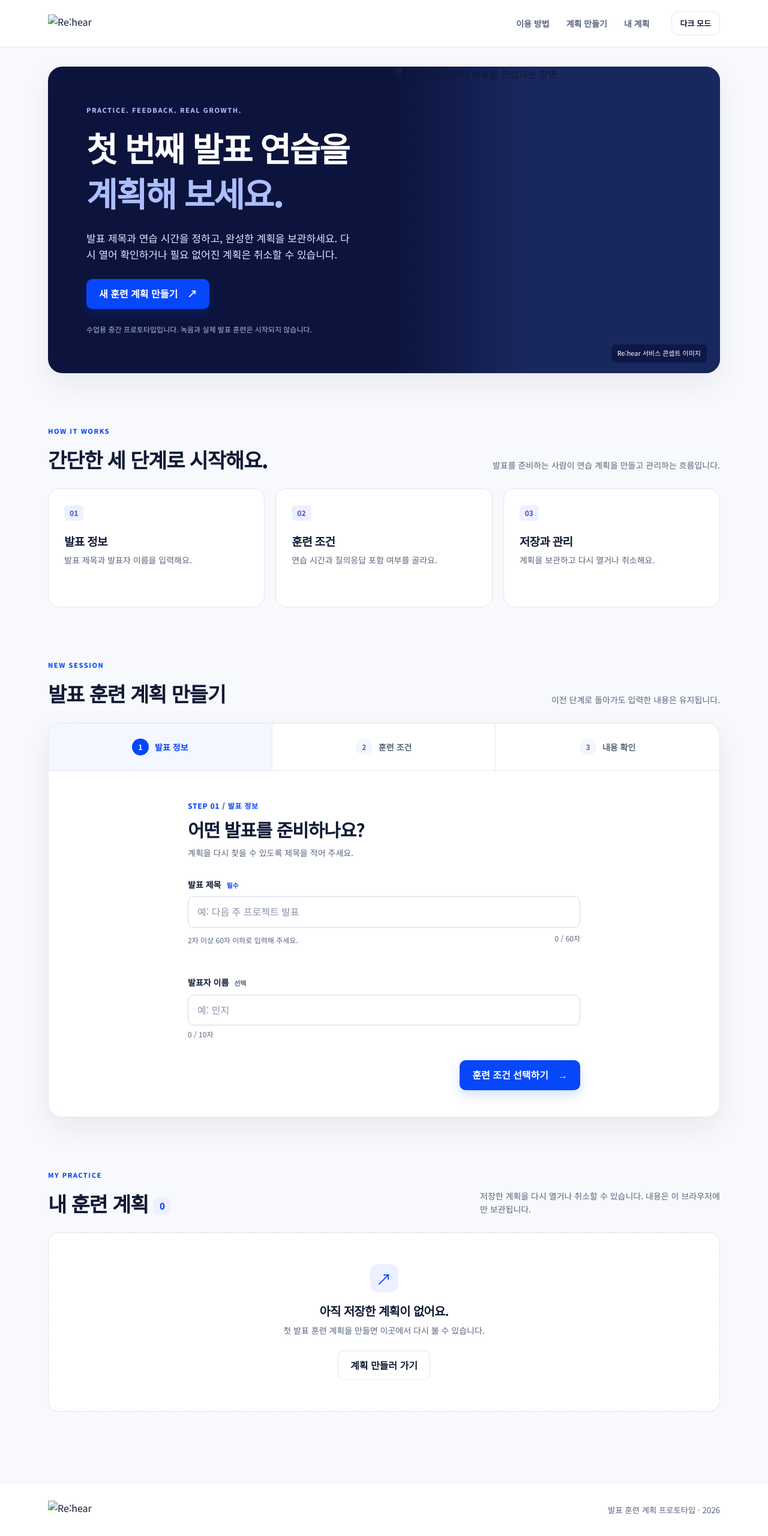
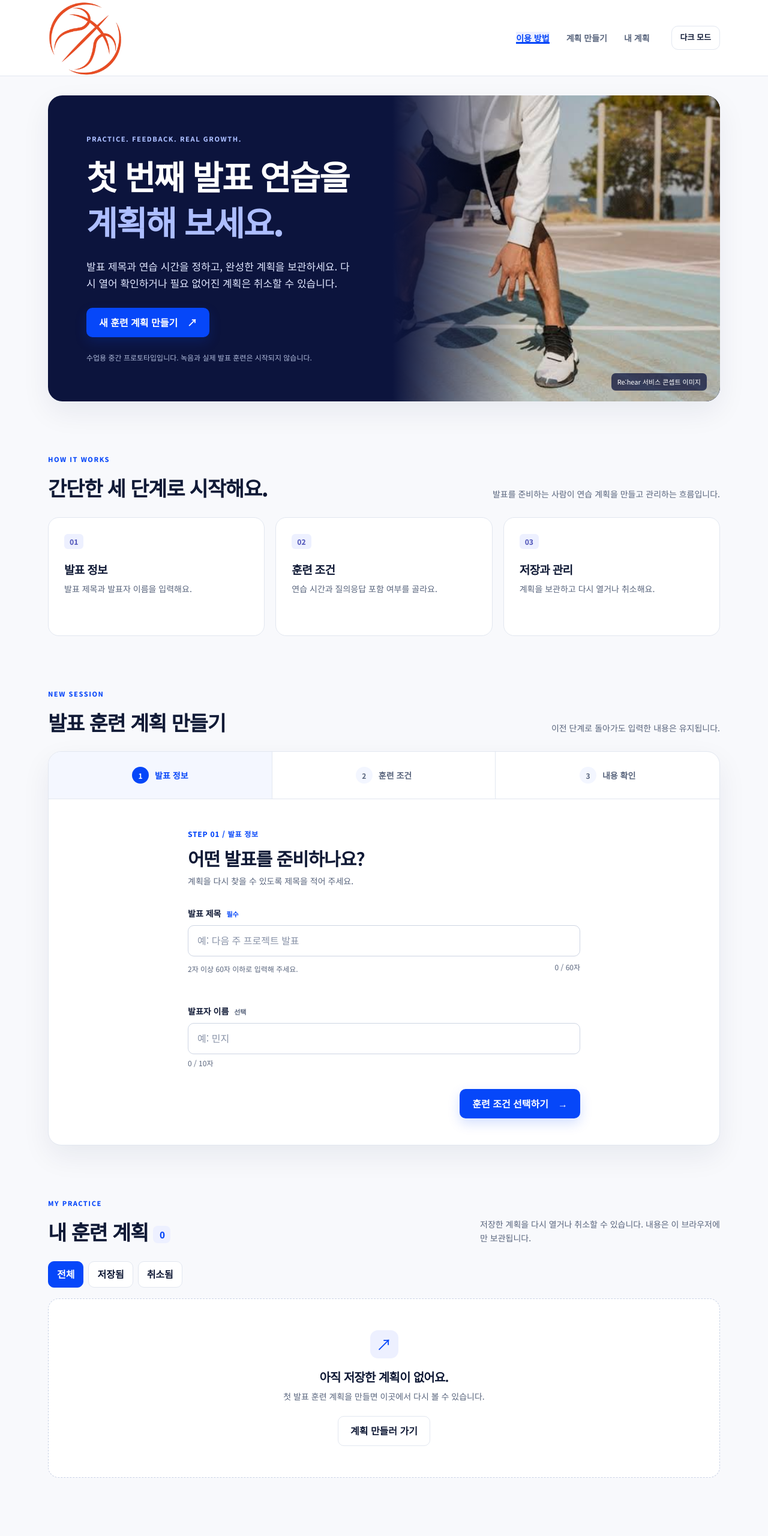
Before and after one commit to Kishi18/uiuxprogramming, a plain HTML site: page index.html in a window 1280 px wide. Shown: the top 2560 px of the page at 60% size. Drawn offline with Linux system fonts and the light colour scheme.

Commit message:
10주차 커밋

```diff
--- a/index.html
+++ b/index.html
@@ -14,11 +14,20 @@
 <body>
   <header class="site-header">
     <div class="container header-inner">
-      <a class="brand" href="#top" aria-label="Re:hear 맨 위로"><img src="assets/images/rehear-wordmark.png" alt="Re:hear" width="512" height="124"></a>
-      <nav aria-label="주요 메뉴">
-        <a href="#about">이용 방법</a>
-        <a href="#planner">계획 만들기</a>
-        <a href="#archive">내 계획</a>
+      <a class="brand" href="#top" aria-label="Re:hear 맨 위로">
+        <img src="assets/images/rehear-wordmark.png" alt="Re:hear" width="512" height="124">
+      </a>
+
+      <button id="menu-toggle" class="menu-toggle" type="button" aria-controls="main-nav" aria-expanded="false">
+        메뉴 열기
+      </button>
+
+      <nav id="main-nav" class="main-nav" aria-label="주요 메뉴">
+        <ul>
+          <li><a href="#about">이용 방법</a></li>
+          <li><a href="#planner">계획 만들기</a></li>
+          <li><a href="#archive">내 계획</a></li>
+        </ul>
       </nav>
       <button id="theme-button" class="theme-button" type="button" aria-pressed="false">다크 모드</button>
     </div>
@@ -152,6 +161,19 @@
         <div><p class="eyebrow">MY PRACTICE</p><h2 id="archive-title">내 훈련 계획 <span id="plan-count" class="count-badge">0</span></h2></div>
         <p>저장한 계획을 다시 열거나 취소할 수 있습니다. 내용은 이 브라우저에만 보관됩니다.</p>
       </div>
+
+      <div class="plan-filters" role="group" aria-label="훈련 계획 표시 범위">
+        <button class="filter-button is-active" type="button" data-filter="all" aria-pressed="true">
+          전체
+        </button>
+        <button class="filter-button" type="button" data-filter="active" aria-pressed="false">
+          저장됨
+        </button>
+        <button class="filter-button" type="button" data-filter="cancelled" aria-pressed="false">
+          취소됨
+        </button>
+      </div>
+
       <p id="archive-status" class="archive-status" role="status" aria-live="polite"></p>
       <div id="empty-state" class="empty-state"><span class="empty-icon" aria-hidden="true">↗</span><h3>아직 저장한 계획이 없어요.</h3><p>첫 발표 훈련 계획을 만들면 이곳에서 다시 볼 수 있습니다.</p><a class="button button-secondary" href="#planner">계획 만들러 가기</a></div>
       <ul id="plan-list" class="plan-list" aria-label="저장한 훈련 계획" hidden></ul>
--- a/script.js
+++ b/script.js
@@ -17,6 +17,14 @@ const emptyState = document.querySelector("#empty-state");
 const planCount = document.querySelector("#plan-count");
 const archiveStatus = document.querySelector("#archive-status");
 const planDialog = document.querySelector("#plan-dialog");
+
+const navLinks = document.querySelectorAll(".main-nav a");
+
+const menuToggle = document.querySelector("#menu-toggle");
+const mainNav = document.querySelector("#main-nav");
+
+const filterButtons = document.querySelectorAll(".filter-button");
+let currentFilter = "all";
 
 const saveButton = document.querySelector("#save-plan");
 const submitStatus = document.querySelector("#submit-status");
@@ -263,15 +271,81 @@ function createText(tag, className, content) {
   return element;
 }
 
+function updateCurrentNav() {
+  const currentHash = window.location.hash;
+
+  navLinks.forEach((link) => {
+    const current = currentHash
+      ? link.getAttribute("href") === currentHash
+      : link === navLinks[0];
+
+    link.classList.toggle("is-current", current);
+
+    if (current) {
+      link.setAttribute("aria-current", "page");
+    } else {
+      link.removeAttribute("aria-current");
+    }
+  });
+}
+
+window.addEventListener("hashchange", updateCurrentNav);
+updateCurrentNav();
+
+menuToggle.addEventListener("click", () => {
+  const isOpen = mainNav.classList.toggle("is-open");
+
+  menuToggle.textContent = isOpen ? "메뉴 닫기" : "메뉴 열기";
+  menuToggle.setAttribute("aria-expanded", String(isOpen));
+});
+
+navLinks.forEach((link) => {
+  link.addEventListener("click", () => {
+    mainNav.classList.remove("is-open");
+    menuToggle.textContent = "메뉴 열기";
+    menuToggle.setAttribute("aria-expanded", "false");
+  });
+});
+
+function getVisiblePlans() {
+  return plans.filter((plan) => {
+    if (currentFilter === "all") return true;
+    if (currentFilter === "cancelled") return plan.cancelled;
+    return !plan.cancelled;
+  });
+}
+
 function renderPlans() {
+
+  const visiblePlans = getVisiblePlans();
+
   planList.replaceChildren();
-  emptyState.hidden = plans.length !== 0;
-  planList.hidden = plans.length === 0;
-  const activeCount = plans.filter((plan) => !plan.cancelled).length;
-  planCount.textContent = String(activeCount);
-  planCount.setAttribute("aria-label", `진행 중인 계획 ${activeCount}개`);
+  emptyState.hidden = visiblePlans.length !== 0;
+  planList.hidden = visiblePlans.length === 0;
 
-  plans.forEach((plan) => {
+  const emptyTitle = emptyState.querySelector("h3");
+  const emptyDescription = emptyState.querySelector("p");
+  const emptyAction = emptyState.querySelector("a");
+
+  if (visiblePlans.length === 0) {
+    const filtered = currentFilter !== "all";
+    emptyTitle.textContent = filtered
+      ? "선택한 상태의 계획이 없어요."
+      : "아직 저장한 계획이 없어요.";
+    emptyDescription.textContent = filtered
+      ? "다른 상태를 선택해 보세요."
+      : "첫 발표 훈련 계획을 만들면 이곳에서 다시 볼 수 있습니다.";
+    emptyAction.hidden = filtered;
+  }
+
+  planCount.textContent = String(visiblePlans.length);
+  planCount.setAttribute(
+    "aria-label",
+    `현재 표시 중인 계획 ${visiblePlans.length}개`
+  );
+
+  visiblePlans.forEach((plan) => {
+
     const card = document.createElement("li");
     card.className = `plan-card${plan.cancelled ? " is-cancelled" : ""}`;
     const top = document.createElement("div");
@@ -299,6 +373,28 @@ function renderPlans() {
     planList.append(card);
   });
 }
+
+function getVisiblePlans() {
+  return plans.filter((plan) => {
+    if (currentFilter === "all") return true;
+    if (currentFilter === "cancelled") return plan.cancelled;
+    return !plan.cancelled;
+  });
+}
+
+filterButtons.forEach((button) => {
+  button.addEventListener("click", () => {
+    currentFilter = button.dataset.filter;
+
+    filterButtons.forEach((item) => {
+      const selected = item === button;
+      item.classList.toggle("is-active", selected);
+      item.setAttribute("aria-pressed", String(selected));
+    });
+
+    renderPlans();
+  });
+});
 
 planList.addEventListener("click", (event) => {
   const button = event.target.closest("button[data-action]");
--- a/style.css
+++ b/style.css
@@ -34,9 +34,50 @@ p { color: var(--muted); }
 .header-inner { min-height: 78px; display: flex; align-items: center; gap: 36px; }
 .brand { display: inline-flex; align-items: center; flex: none; text-decoration: none; }
 .brand img { display: block; width: 124px; height: auto; }
-.site-header nav { display: flex; align-items: center; gap: 28px; margin-left: auto; }
-.site-header nav a { color: var(--muted); font-size: 14px; font-weight: 700; text-decoration: none; white-space: nowrap; }
-.site-header nav a:hover { color: var(--blue); }
+
+.main-nav {
+  margin-left: auto;
+}
+
+.main-nav ul {
+  display: flex;
+  align-items: center;
+  gap: 28px;
+  margin: 0;
+  padding: 0;
+  list-style: none;
+}
+
+.main-nav a {
+  color: var(--muted);
+  font-size: 14px;
+  font-weight: 700;
+  text-decoration: none;
+  white-space: nowrap;
+}
+
+.main-nav a:hover {
+  color: var(--blue);
+}
+
+.main-nav a.is-current {
+  color: var(--blue);
+  background: var(--lavender);
+  box-shadow: inset 0 -3px 0 var(--blue);
+}
+
+.menu-toggle {
+  display: none;
+  min-height: 40px;
+  margin-left: auto;
+  padding: 7px 14px;
+  border: 1px solid var(--line);
+  border-radius: 11px;
+  background: var(--surface);
+  color: var(--ink);
+  font-weight: 700;
+}
+
 .theme-button { flex: none; min-height: 40px; padding: 7px 14px; border: 1px solid var(--line); border-radius: 11px; background: var(--surface); color: var(--ink); font-size: 13px; font-weight: 700; }
 .theme-button:hover { border-color: var(--blue); color: var(--blue); }
 
@@ -172,6 +213,30 @@ p { color: var(--muted); }
 
 .archive-section { padding-bottom: 30px; }
 .count-badge { display: inline-grid; place-items: center; min-width: 29px; height: 29px; padding: 0 7px; border-radius: 8px; color: var(--blue); background: var(--lavender); font-size: 15px; vertical-align: middle; }
+
+.plan-filters {
+  display: flex;
+  flex-wrap: wrap;
+  gap: 8px;
+  margin-bottom: 18px;
+}
+
+.filter-button {
+  min-height: 42px;
+  padding: 8px 14px;
+  border: 1px solid var(--line);
+  border-radius: 10px;
+  background: var(--surface);
+  color: var(--ink);
+  font-weight: 700;
+}
+
+.filter-button.is-active {
+  border-color: var(--blue);
+  background: var(--blue);
+  color: #fff;
+}
+
 .archive-status { margin: 0 0 18px; color: var(--blue); font-size: 14px; font-weight: 700; }
 .archive-status:empty { display: none; }
 .empty-state { padding: 52px 24px; border: 1px dashed #c9d2e5; border-radius: 18px; background: var(--surface); text-align: center; }
@@ -238,8 +303,39 @@ body.dark .brand img { filter: invert(1); }
   .container { width: min(100% - 32px, 1120px); }
   .header-inner { flex-wrap: wrap; justify-content: space-between; gap: 0 12px; padding-block: 10px; }
   .brand img { width: 112px; }
-  .site-header nav { order: 3; justify-content: space-between; width: 100%; gap: 9px; padding-top: 9px; }
-  .site-header nav a { font-size: 12px; }
+
+  .menu-toggle {
+  display: inline-flex;
+  align-items: center;
+  justify-content: center;
+  }
+
+  .site-header .main-nav {
+    display: none;
+    order: 3;
+    width: 100%;
+    margin-left: 0;
+  }
+
+  .site-header .main-nav.is-open {
+    display: block;
+  }
+
+  .main-nav ul {
+    display: grid;
+    grid-template-columns: 1fr;
+    gap: 8px;
+    padding-top: 10px;
+  }
+
+  .main-nav a {
+    display: block;
+    min-height: 44px;
+    padding: 10px 12px;
+    border-radius: 9px;
+    font-size: 14px;
+  }
+
   .theme-button { min-height: 35px; padding: 5px 10px; font-size: 12px; }
   .hero { margin-top: 16px; border-radius: 17px; }
   .hero-copy { min-height: 0; padding: 30px 24px; }
```
Also changed, not shown: assets/images/rehear-wordmark.png (added), assets/images/service.png (renamed from assets/images/practice_basketball.jpg).
